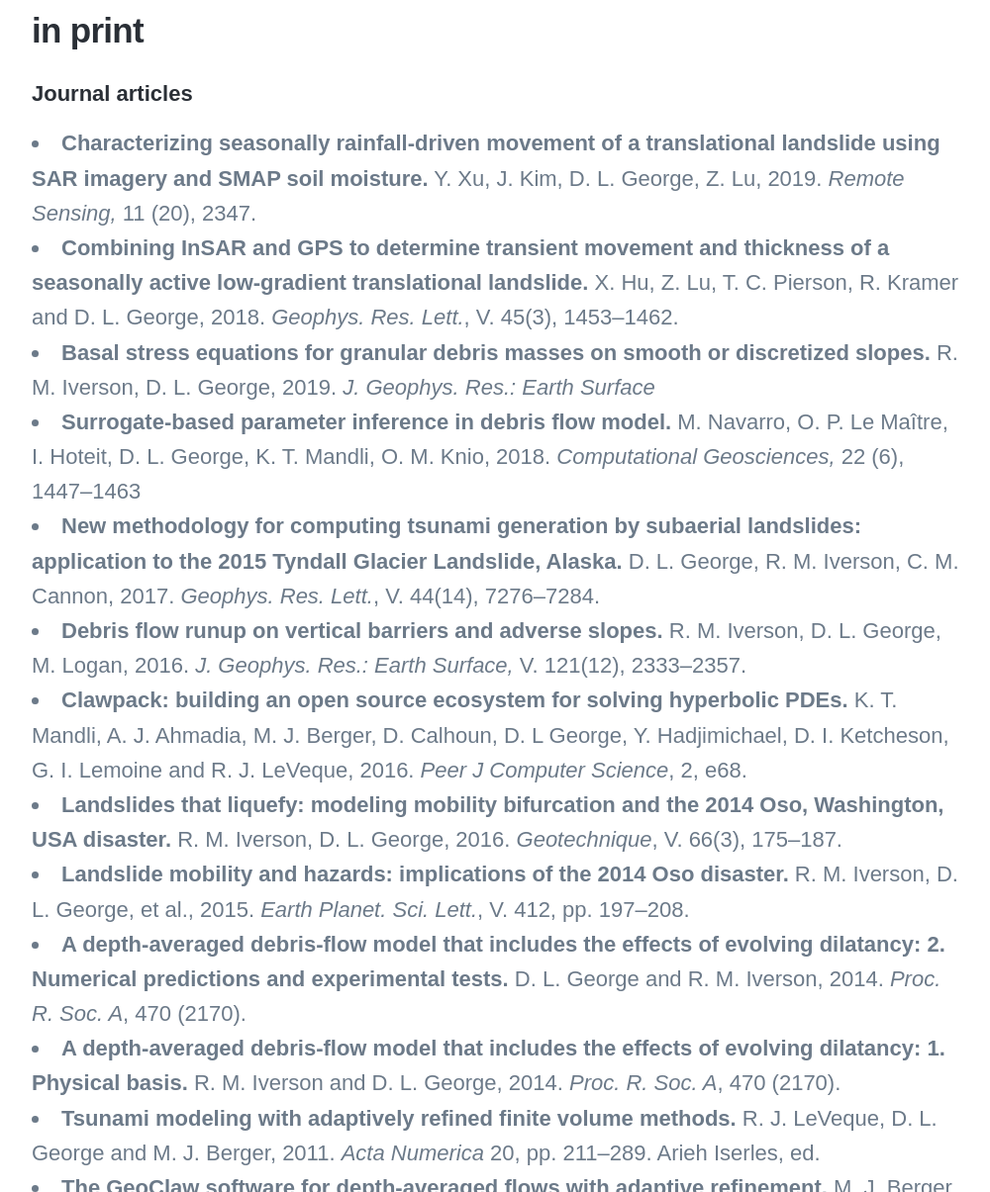
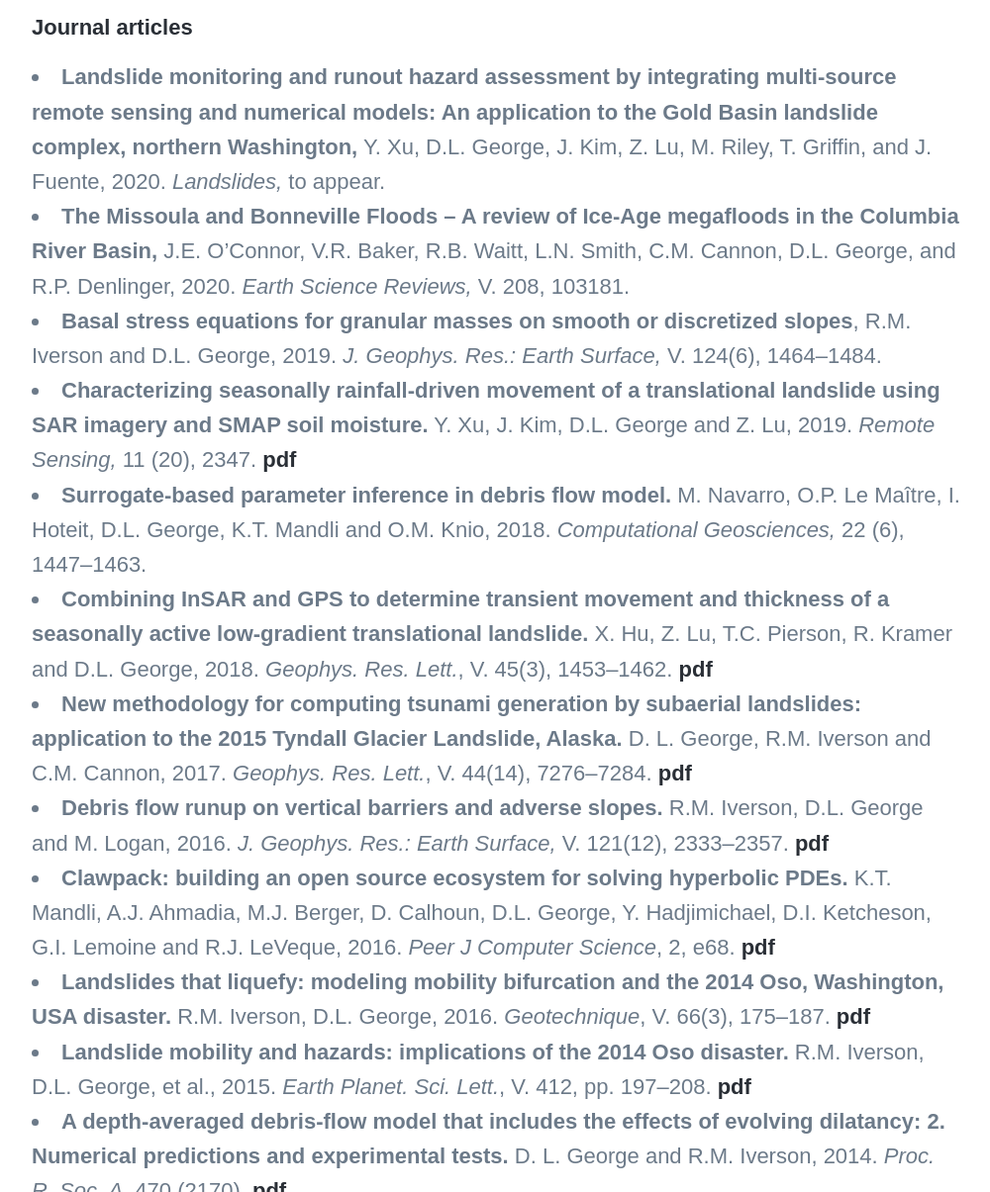
Before and after one commit to dlgeorge/dlgeorge.github.io, a Jekyll site: the page built from _pages/publications.md, in a window 1280 px wide and 1400 px high, scrolled down 397 px. Shown: the part 195-1400 px from the top of the window at 99% size, without its empty margins (138-1138 px from the left). Built offline with Jekyll 4.4.1, drawn with Linux system fonts in a browser that asks for light colours; nearby versions of some CDN libraries; some web fonts are replaced; some of the changed text lies outside the part shown.

Commit message:
publications update

```diff
--- a/_pages/publications.md
+++ b/_pages/publications.md
@@ -1,39 +1,39 @@
 ---
 title: Publications
-subtitle: citations and links for my published articles or preprints
-description: citations and/or links for my preprints or published articles
+subtitle: citations and links for published articles
+description: citations and/or links
 featured_image: /images/pages/CVO_library.jpg
 ---
 
-## in print
 
 #### Journal articles
-* **Characterizing seasonally rainfall-driven movement of a translational landslide using SAR imagery and SMAP soil moisture.** Y. Xu, J. Kim, D. L. George, Z. Lu, 2019. *Remote Sensing,* 11 (20), 2347.
-* **Combining InSAR and GPS to determine transient movement and thickness of a seasonally active low-gradient translational landslide.** X. Hu, Z. Lu, T. C. Pierson, R. Kramer and D. L. George, 2018. *Geophys. Res. Lett.*, V. 45(3), 1453--1462.
-* **Basal stress equations for granular debris masses on smooth or discretized slopes.** R. M. Iverson, D. L. George, 2019. *J. Geophys. Res.: Earth Surface*
-* **Surrogate-based parameter inference in debris flow model.** M. Navarro, O. P. Le Maître, I. Hoteit, D. L. George, K. T. Mandli, O. M. Knio, 2018.
-*Computational Geosciences,* 22 (6), 1447--1463
-*  **New methodology for computing tsunami generation by subaerial landslides: application to the 2015 Tyndall Glacier Landslide, Alaska.** D. L. George, R. M. Iverson, C. M. Cannon, 2017. *Geophys. Res. Lett.*, V. 44(14), 7276--7284.
-* **Debris flow runup on vertical barriers and adverse slopes.** R. M. Iverson, D. L. George, M. Logan, 2016. *J. Geophys. Res.: Earth Surface,* V. 121(12), 2333--2357.
-*  **Clawpack: building an open source ecosystem for solving hyperbolic PDEs.** K. T. Mandli, A. J. Ahmadia, M. J. Berger, D. Calhoun, D. L George, Y. Hadjimichael, D. I. Ketcheson, G. I. Lemoine and R. J. LeVeque, 2016. *Peer J Computer Science*, 2, e68.
-* **Landslides that liquefy: modeling mobility bifurcation and the 2014 Oso, Washington, USA disaster.** R. M. Iverson, D. L. George, 2016. *Geotechnique*, V. 66(3), 175--187.
-* **Landslide mobility and hazards: implications of the 2014 Oso disaster.** R. M. Iverson, D. L. George, et al., 2015. *Earth Planet. Sci. Lett.*, V. 412, pp. 197--208.
-* **A depth-averaged debris-flow model that includes the effects of evolving dilatancy: 2. Numerical predictions and experimental tests.** D. L. George and R. M. Iverson, 2014. *Proc. R. Soc. A*, 470 (2170).
-*  **A depth-averaged debris-flow model that includes the effects of evolving dilatancy: 1. Physical basis.** R. M. Iverson and D. L. George, 2014. *Proc. R. Soc. A*, 470 (2170).
-* **Tsunami modeling with adaptively refined finite volume methods.** R. J. LeVeque, D. L. George and M. J. Berger, 2011. *Acta Numerica* 20, pp. 211--289. Arieh Iserles, ed.
-* **The GeoClaw software for depth-averaged flows with adaptive refinement.**  M. J. Berger, D. L. George, R. J. LeVeque and K. T. Mandli, 2011. *Advances in Water Resources*, 34: 1195--1206. doi: 10.1016/j.advwatres.2011.02.016
-* **Adaptive finite volume methods with well-balanced Riemann solvers for modeling floods in rugged terrain: application to the Malpasset dam-break flood (France, 1959).** D. L. George, 2010. *Int. J. Numer. Methods Fluids*, 66(8): 1000--1018. doi: 10.1002/fld.2298
-* **Augmented Riemann solvers for the shallow water equations over variable topography with steady states and inundation.** D. L. George, 2008. *J. Comput. Phys.*, 227(6): 3089--3113.
-* **Finite volume methods and adaptive refinement for global tsunami propagation and inundation.** D. L. George and R. J. LeVeque, 2006. *Science of Tsunami Hazards*, Vol. 24. No. 5, 319--328.
+*  **Landslide monitoring and runout hazard assessment by integrating multi-source remote sensing and numerical models: An application to the Gold Basin landslide complex, northern Washington,** Y. Xu, D.L. George, J. Kim, Z. Lu, M. Riley, T. Griffin, and J. Fuente, 2020. *Landslides,* to appear.
+* **The Missoula and Bonneville Floods – A review of Ice-Age megafloods in the Columbia River Basin,** J.E. O’Connor, V.R. Baker, R.B. Waitt, L.N. Smith, C.M. Cannon, D.L. George,  and R.P. Denlinger, 2020. *Earth Science Reviews,* V. 208, 103181.
+* **Basal stress equations for granular masses on smooth or discretized slopes**, R.M. Iverson and D.L. George, 2019. *J. Geophys. Res.: Earth Surface,* V. 124(6), 1464–1484.
+* **Characterizing seasonally rainfall-driven movement of a translational landslide using SAR imagery and SMAP soil moisture.** Y. Xu, J. Kim, D.L. George and Z. Lu, 2019. *Remote Sensing,* 11 (20), 2347. [pdf]({{ site.url }}/pubs/XuKimEtAl2019_RemoteSensing.pdf)
+* **Surrogate-based parameter inference in debris flow model.** M. Navarro, O.P. Le Maître, I. Hoteit, D.L. George, K.T. Mandli and O.M. Knio, 2018. *Computational Geosciences,* 22 (6), 1447--1463.
+* **Combining InSAR and GPS to determine transient movement and thickness of a seasonally active low-gradient translational landslide.** X. Hu, Z. Lu, T.C. Pierson, R. Kramer and D.L. George, 2018. *Geophys. Res. Lett.*, V. 45(3), 1453--1462. [pdf]({{ site.url }}/pubs/HuLuEtal2018_GRL.pdf)
+*  **New methodology for computing tsunami generation by subaerial landslides: application to the 2015 Tyndall Glacier Landslide, Alaska.** D. L. George, R.M. Iverson and C.M. Cannon, 2017. *Geophys. Res. Lett.*, V. 44(14), 7276--7284. [pdf]({{ site.url }}/pubs/GeorgeIversonEtAl2017_GRL_Tyndall.pdf)
+* **Debris flow runup on vertical barriers and adverse slopes.** R.M. Iverson, D.L. George and M. Logan, 2016. *J. Geophys. Res.: Earth Surface,* V. 121(12), 2333--2357. [pdf]({{ site.url }}/pubs/IversonGeorgeEtAl2016_JGR_runup.pdf)
+*  **Clawpack: building an open source ecosystem for solving hyperbolic PDEs.** K.T. Mandli, A.J. Ahmadia, M.J. Berger, D. Calhoun, D.L. George, Y. Hadjimichael, D.I. Ketcheson, G.I. Lemoine and R.J. LeVeque, 2016. *Peer J Computer Science*, 2, e68. [pdf]({{ site.url }}/pubs/MandliAhmadiaEtAl2016_PeerJ_clawpack.pdf)
+* **Landslides that liquefy: modeling mobility bifurcation and the 2014 Oso, Washington, USA disaster.** R.M. Iverson, D.L. George, 2016. *Geotechnique*, V. 66(3), 175--187. [pdf]({{ site.url }}/pubs/IversonGeorge2016_Geotechnique_Oso.pdf)
+* **Landslide mobility and hazards: implications of the 2014 Oso disaster.** R.M. Iverson, D.L. George, et al., 2015. *Earth Planet. Sci. Lett.*, V. 412, pp. 197--208. [pdf]({{ site.url }}/pubs/IversonGeorgeEtAl2015_EPSL_Oso.pdf)
+* **A depth-averaged debris-flow model that includes the effects of evolving dilatancy: 2. Numerical predictions and experimental tests.** D. L. George and R.M. Iverson, 2014. *Proc. R. Soc. A*, 470 (2170). [pdf]({{ site.url }}/pubs/GeorgeIverson2014_ProcRSocA.pdf)
+*  **A depth-averaged debris-flow model that includes the effects of evolving dilatancy: 1. Physical basis.** R.M. Iverson and D.L. George, 2014. *Proc. R. Soc. A*, 470 (2170). [pdf]({{ site.url }}/pubs/IversonGeorge2014_ProcRSocA.pdf)
+* **Tsunami modeling with adaptively refined finite volume methods.** R.J. LeVeque, D.L. George and M.J. Berger, 2011. *Acta Numerica* 20, pp. 211--289. Arieh Iserles, ed. [pdf]({{ site.url }}/pubs/LeVequeGeorgeEtAl2011_ActaNumerica.pdf)
+* **The GeoClaw software for depth-averaged flows with adaptive refinement.**  M.J. Berger, D.L. George, R.J. LeVeque and K.T. Mandli, 2011. *Advances in Water Resources*, 34: 1195--1206. doi: 10.1016/j.advwatres.2011.02.016 [pdf]({{ site.url }}/pubs/BergerGeorgeEtAl2011_AWR.pdf)
+* **Adaptive finite volume methods with well-balanced Riemann solvers for modeling floods in rugged terrain: application to the Malpasset dam-break flood (France, 1959).** D.L. George, 2010. *Int. J. Numer. Methods Fluids*, 66(8): 1000--1018. [pdf]({{ site.url }}/pubs/George2010_IJNMF.pdf)
+* **Augmented Riemann solvers for the shallow water equations over variable topography with steady states and inundation.** D. L. George, 2008. *J. Comput. Phys.*, 227(6): 3089--3113. [pdf]({{ site.url }}/pubs/George2008_JCP.pdf)
+* **Finite volume methods and adaptive refinement for global tsunami propagation and inundation.** D.L. George and R.J. LeVeque, 2006. *Science of Tsunami Hazards*, Vol. 24. No. 5, 319--328.
 
-#### Other articles (proceedings, book chapters, etc.)
-* **Discussion of "The relation between dilatancy, effective stress and dispersive pressure in granular avalanches" by P. Bartelt and O. Buser.** R. M. Iverson, D. L. George, 2016. *Acta Geotech*, 11(6), 1465--1468.
-* **Modeling hazardous, free-surface geophysical flows with depth-averaged hyperbolic systems and adaptive numerical methods.** D. L. George, 2013. *Computational Challenges in the Geosciences,* The IMA Volumes in Mathematics and its Applications, V. 156, pp. 25--48, Springer.
-* **A two-phase debris-flow model that includes coupled evolution of volume fractions, granular dilatancy, and pore-fluid pressure.**   D. L. George and R. M. Iverson, 2011. In R. Genevois, D. Hamilton and A. Prestininzi, editors, pp. 415--424, *Italian Journal of Engineering, Geology and Environment*.
-* **Parallelization of GeoClaw code for modeling geophysical flows with adaptive mesh refinement on many-core systems.** S. Zhang, D. A. Yuen, A. Zhu, S. Song, D. L. George, 2011. *Proc. 14th IEEE Int. Conf. on Computational Science and Engineering*, CSE, pp. 573--579.
-* **High-resolution methods and adaptive refinement for tsunami propagation and inundation.**  D. L. George and R. J. LeVeque, 2008. In S. Benzoni-Gavage and D. Serre, editors, *Hyperbolic Problems: Theory, Numerics, Applications*, pp. 541--549, Springer.
-* **High-resolution finite volume methods for the shallow water equations with topography and dry-states.** R. J. LeVeque and D. L. George, 2008. In P. L. Liu, C. Synolakis, and H. Yeh, editors, *Advanced Numerical Models for Simulating Tsunami Waves and Runup,* vol. 10 of *Advances in Coastal and Ocean Engineering*, pp. 43--73. World Scientific.
-
-## Preprints
-
-nothing currently available
+#### Other articles (proceedings, book chapters, technical reports, etc.)
+* **Modeling the dynamics of lahars that originate as landslides on the west side of Mount Rainier: Preliminary results,** D.L. George, R.M. Iverson, and C.M. Cannon, 2020. *USGS open file report*, to appear.
+* **Seamless numerical simulation of a hazard cascade in which a landslide triggers a dam-breach flood and consequent debris flow,** D.L. George, R.M. Iverson, and C.M. Cannon, 2020. *Debris-Flow Hazards Mitigation: Mechanics, Monitoring, Modeling, and Assessment, Association of Environmental and Engineering Geologists, Special Publicaiton 28.*
+* **Valid debris-flow models must avoid hot starts,** R.M. Iverson and D.L. George, 2020. *Debris-Flow Hazards Mitigation: Mechanics, Monitoring, Modeling, and Assessment, Association of Environmental and Engineering Geologists, Special Publicaiton 28.*
+* **Diverse cataclysmic floods from Pleistocene Glacial Lake Missoula**, R.P. Denlinger, D.L. George, and C.M. Cannon, 2020. *Geological Society of America Special Paper 548*.
+* **Discussion of "The relation between dilatancy, effective stress and dispersive pressure in granular avalanches" by P. Bartelt and O. Buser.** R.M. Iverson, D.L. George, 2016. *Acta Geotech*, 11(6), 1465--1468.
+* **Modeling hazardous, free-surface geophysical flows with depth-averaged hyperbolic systems and adaptive numerical methods.** D.L. George, 2013. *Computational Challenges in the Geosciences,* The IMA Volumes in Mathematics and its Applications, V. 156, pp. 25--48, Springer.
+* **A two-phase debris-flow model that includes coupled evolution of volume fractions, granular dilatancy, and pore-fluid pressure.**   D.L. George and R.M. Iverson, 2011. In R. Genevois, D. Hamilton and A. Prestininzi, editors, pp. 415--424, *Italian Journal of Engineering, Geology and Environment*.
+* **Parallelization of GeoClaw code for modeling geophysical flows with adaptive mesh refinement on many-core systems.** S. Zhang, D.A. Yuen, A. Zhu, S. Song, D.L. George, 2011. *Proc. 14th IEEE Int. Conf. on Computational Science and Engineering*, CSE, pp. 573--579.
+* **High-resolution methods and adaptive refinement for tsunami propagation and inundation.**  D.L. George and R.J. LeVeque, 2008. In S. Benzoni-Gavage and D. Serre, editors, *Hyperbolic Problems: Theory, Numerics, Applications*, pp. 541--549, Springer.
+* **High-resolution finite volume methods for the shallow water equations with topography and dry-states.** R.J. LeVeque and D.L. George, 2008. In P. L. Liu, C. Synolakis, and H. Yeh, editors, *Advanced Numerical Models for Simulating Tsunami Waves and Runup,* vol. 10 of *Advances in Coastal and Ocean Engineering*, pp. 43--73. World Scientific.
```
Also changed, not shown: _projects/2020-01-08-dclaw-project.md (+1 -1 lines), Gemfile.lock.
